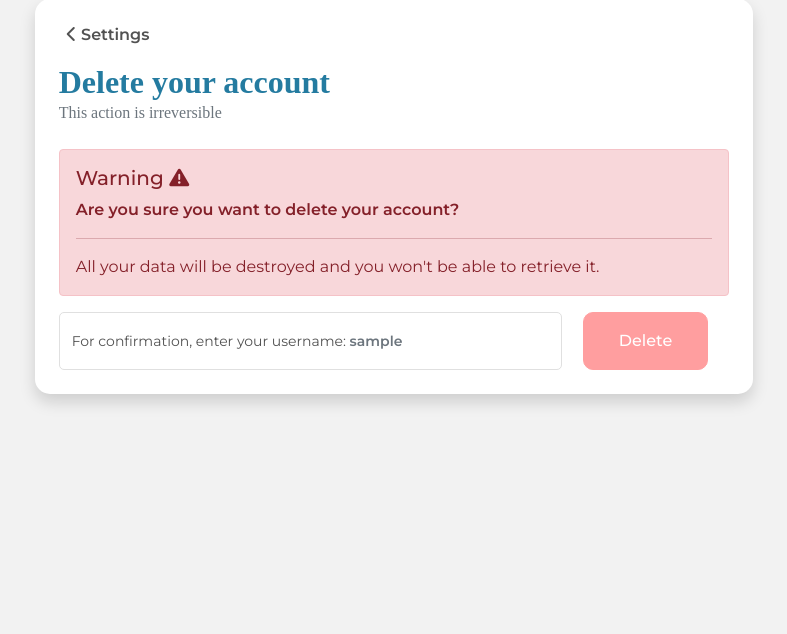
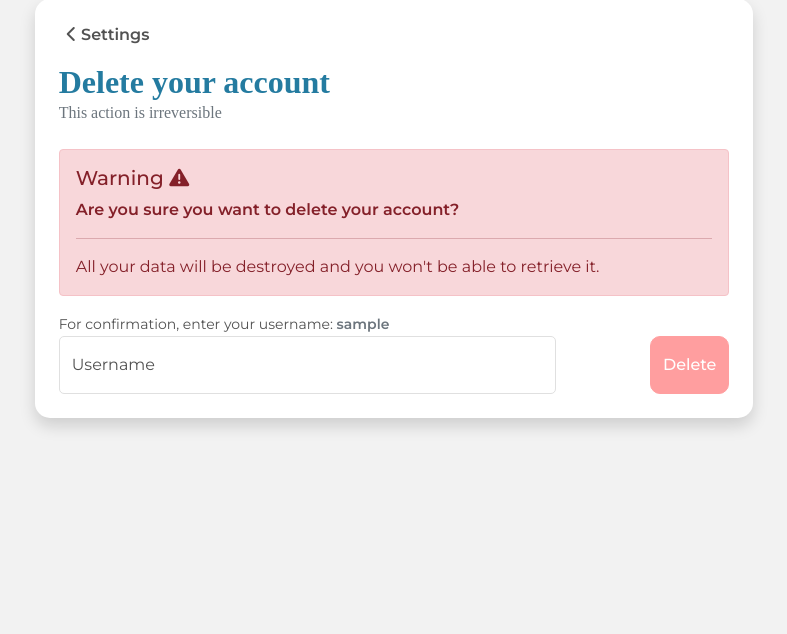
Before and after one commit to mattiolato98/ghost, a Django app: page /user/delete in a window 1280 px wide. Shown: the part 137-771 px from the top of the page, without its empty margins (246-1033 px from the left). Run offline with Django 4.2, Linux system fonts and the light colour scheme; the visitor is signed in with stand-in values (Sample User, id 1); parts of the project's set-up code (start-up, migrations or seed data) failed here and were passed over; some libraries are stand-ins or nearby versions; some web fonts are replaced.

Commit message:
user_management, templates, user_delete.html: redesigned form grid and input floating label to work well on mobile

```diff
--- a/django-app/user_management/templates/user_management/user_delete.html
+++ b/django-app/user_management/templates/user_management/user_delete.html
@@ -37,24 +37,22 @@
                     </div>
                 </div>
             </div>
-            <div class="row">
-                    <form method="POST" class="d-flex justify-content-between" autocomplete="off"> {% csrf_token %}
+            <span class="small">
+                {% translate "For confirmation, enter your username:" %}
+            </span>
+            <span class="small text-muted font-6">{{ user.username }}</span>
+            <form method="POST" class="row gap-3" autocomplete="off"> {% csrf_token %}
                 <div class="col-12 col-lg-9">
                     <div class="form-floating">
                         <input autocomplete="false" name="hidden" type="text" style="display:none;">
                         <input id="username-check" type="text" class="form-control" placeholder="username">
-                                    <label>
-                                        <span class="small">
-                                            {% translate "For confirmation, enter your username:" %}
-                                        </span>
-                                        <span class="small text-muted font-6">{{ user.username }}</span>
-                                    </label>
+                        <label for="username-check">Username</label>
                     </div>
                 </div>
-                            <div class="col d-flex justify-content-center">
+                <div class="col d-flex justify-content-end mobile-center">
 
                     <input id="delete-user-submit"
-                                       class="btn site-btn-red w-75"
+                           class="btn site-btn-red w-auto"
                            type="submit"
                            value="{% translate "Delete" %}"
                            disabled="disabled">
@@ -63,7 +61,6 @@
         </div>
     </div>
     </div>
-    </div>
 {% endblock %}
 
 {% block extra_javascript %}
```
Lines whose indentation alone changed are shown as unchanged.
